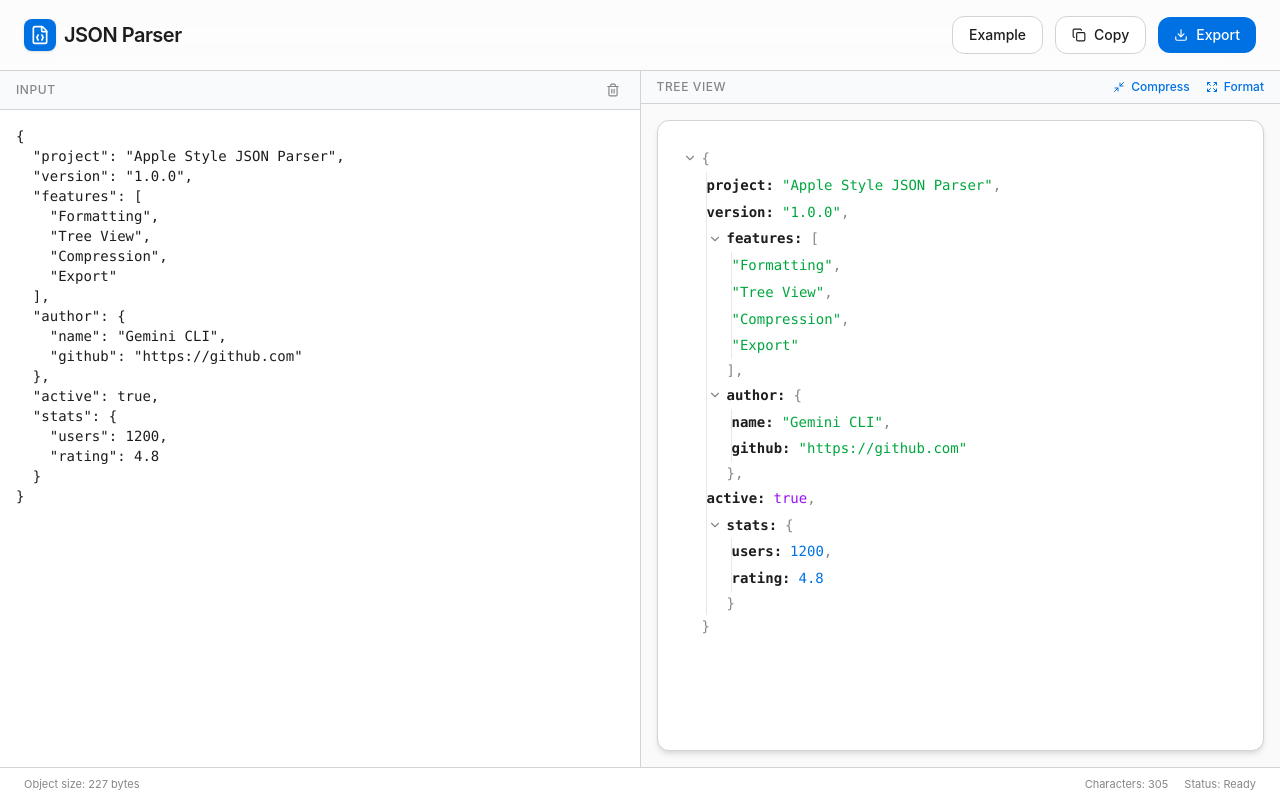
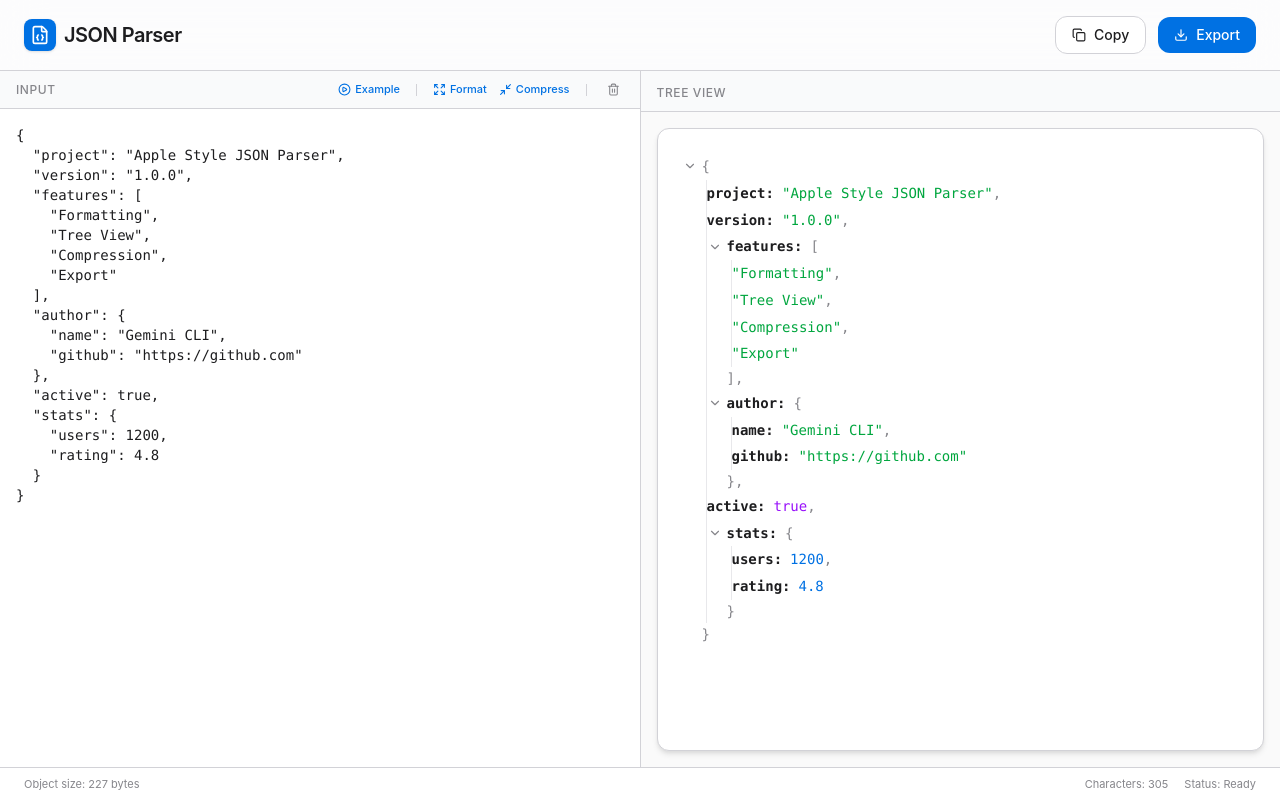
Before and after one commit to Jiangyoung/jsonparser, a React (Vite) app: page / in a window 1280 px wide. Built offline with nearby package versions, Linux system fonts and the light colour scheme.

Commit message:
refactor: move input-related actions to input toolbar

```diff
--- a/src/App.tsx
+++ b/src/App.tsx
@@ -1,5 +1,5 @@
 import { useState, useCallback, useMemo } from 'react';
-import { Copy, Download, Trash2, FileJson, Minimize2, Expand, Check, AlertCircle } from 'lucide-react';
+import { Copy, Download, Trash2, FileJson, Minimize2, Expand, Check, AlertCircle, PlayCircle } from 'lucide-react';
 import JsonTree from './components/JsonTree';
 
 const EXAMPLE_JSON = {
@@ -24,6 +24,7 @@ function App() {
 
   const parsedData = useMemo(() => {
     try {
+      if (!input.trim()) return null;
       const data = JSON.parse(input);
       setError(null);
       return data;
@@ -84,7 +85,6 @@ function App() {
           <h1 className="text-xl font-semibold tracking-tight">JSON Parser</h1>
         </div>
         <div className="flex items-center gap-3">
-          <button onClick={handleExample} className="apple-button-secondary text-sm">Example</button>
           <button onClick={handleCopy} className="apple-button-secondary text-sm flex items-center gap-2">
             {copied ? <Check size={14} /> : <Copy size={14} />}
             {copied ? 'Copied' : 'Copy'}
@@ -102,9 +102,23 @@ function App() {
         <section className="flex-1 flex flex-col border-r border-apple-border">
           <div className="bg-gray-50 px-4 py-2 border-b border-apple-border flex items-center justify-between">
             <span className="text-xs font-medium text-apple-secondary uppercase tracking-wider">Input</span>
-            <div className="flex items-center gap-2">
-               <button onClick={handleClear} className="p-1 hover:bg-gray-200 rounded transition-colors" title="Clear">
-                <Trash2 size={14} className="text-apple-secondary" />
+            <div className="flex items-center gap-3">
+              <button onClick={handleExample} className="flex items-center gap-1 text-[11px] font-medium text-apple-blue hover:opacity-80 transition-opacity">
+                <PlayCircle size={13} />
+                Example
+              </button>
+              <div className="w-px h-3 bg-apple-border mx-1" />
+              <button onClick={handleFormat} className="flex items-center gap-1 text-[11px] font-medium text-apple-blue hover:opacity-80 transition-opacity">
+                <Expand size={13} />
+                Format
+              </button>
+              <button onClick={handleCompress} className="flex items-center gap-1 text-[11px] font-medium text-apple-blue hover:opacity-80 transition-opacity">
+                <Minimize2 size={13} />
+                Compress
+              </button>
+              <div className="w-px h-3 bg-apple-border mx-1" />
+              <button onClick={handleClear} className="p-1 hover:bg-gray-200 rounded transition-colors text-apple-secondary" title="Clear">
+                <Trash2 size={13} />
               </button>
             </div>
           </div>
@@ -119,18 +133,8 @@ function App() {
 
         {/* Output area */}
         <section className="flex-1 flex flex-col bg-[#fafafa]">
-          <div className="bg-gray-50 px-4 py-2 border-b border-apple-border flex items-center justify-between">
+          <div className="bg-gray-50 px-4 py-2 border-b border-apple-border">
             <span className="text-xs font-medium text-apple-secondary uppercase tracking-wider">Tree View</span>
-            <div className="flex items-center gap-4">
-              <button onClick={handleCompress} className="flex items-center gap-1.5 text-xs font-medium text-apple-blue hover:underline">
-                <Minimize2 size={12} />
-                Compress
-              </button>
-              <button onClick={handleFormat} className="flex items-center gap-1.5 text-xs font-medium text-apple-blue hover:underline">
-                <Expand size={12} />
-                Format
-              </button>
-            </div>
           </div>
           <div className="flex-1 p-4 overflow-auto">
             {error ? (
```
